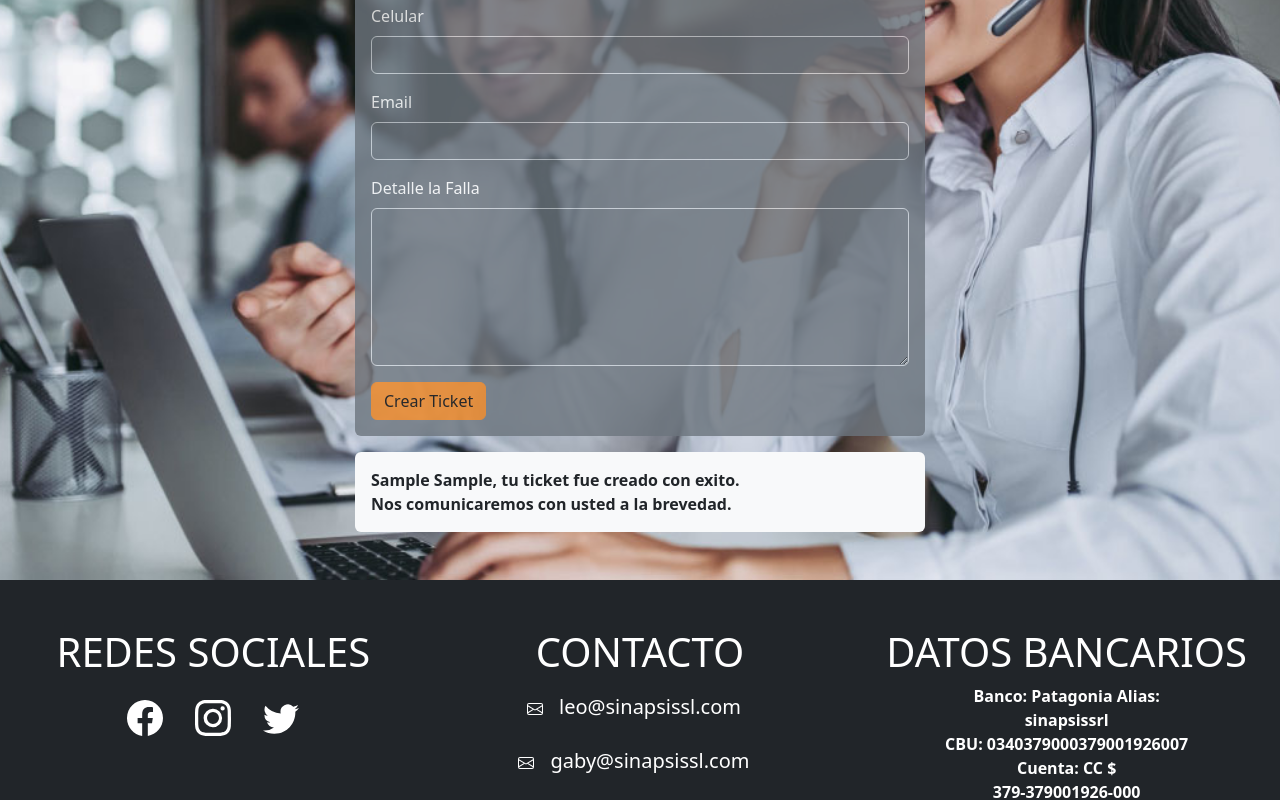
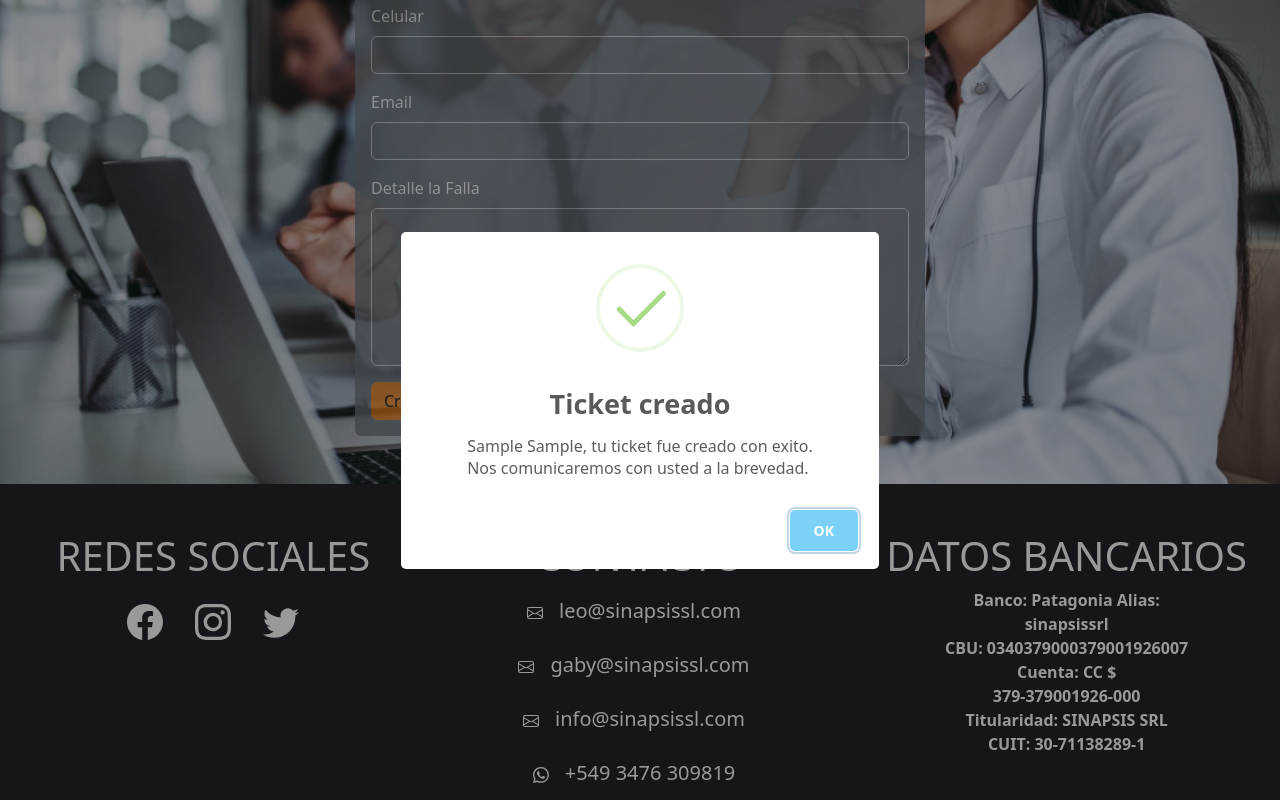
Before and after one commit to gabyreload1983/coderHouseJavascript, a website: page pages/technicalAssistance.html in a window 1280 px wide. Both pictures are taken after typing "Sample", "Sample", "Sample", "name@example.com", "Sample" into the empty fields and a click on the button "Crear Ticket". Shown: the part 411-1211 px from the top of the page. Drawn offline with nearby package versions, Linux system fonts and the light colour scheme; files that its build step writes are made by us from their sources.

Commit message:
Se incorpora SweetAlerts al crear tickets

```diff
--- a/assets/js/technicalAssistance.js
+++ b/assets/js/technicalAssistance.js
@@ -1,5 +1,4 @@
 const formTicket = document.querySelector("#formTicket");
-const messegeResponse = document.querySelector("#messegeResponse");
 const spinnerBorderTechnicalAssistance = document.querySelector(
   "#spinnerBorderTechnicalAssistance"
 );
@@ -29,19 +28,22 @@ const validateForm = (e) => {
     });
 
     createTicket(ticket)
-      ? (messegeResponse.innerHTML = `
-            <strong>${ticket.firstName} ${ticket.lastName}, tu ticket fue creado con exito. </br>
-            Nos comunicaremos con usted a la brevedad.
-            </strong>
-            `)
-      : (messegeResponse.innerHTML = `
-            <strong>${ticket.firstName} ${ticket.lastName}, no se pudo crear tu ticket. </br>
-            Intenta mas tarde.
-            </strong>
-            `);
+      ? swal({
+          title: "Ticket creado",
+          text: `${ticket.firstName} ${ticket.lastName}, tu ticket fue creado con exito.
+        Nos comunicaremos con usted a la brevedad.
+        `,
+          icon: "success",
+        })
+      : swal({
+          title: "Error",
+          text: `${ticket.firstName} ${ticket.lastName}, no se pudo crear tu ticket.
+        Intenta mas tarde.
+      `,
+          icon: "error",
+        });
 
     e.target.reset();
-    messegeResponse.classList.remove("d-none");
     spinnerBorderTechnicalAssistance.classList.add("visually-hidden");
   }, 1000);
 };
--- a/pages/technicalAssistance.html
+++ b/pages/technicalAssistance.html
@@ -270,12 +270,6 @@
               </form>
             </div>
           </div>
-          <div class="row justify-content-center">
-            <div
-              class="col-lg-6 d-block bg-light rounded p-3 mt-3 d-none"
-              id="messegeResponse"
-            ></div>
-          </div>
         </div>
       </div>
     </main>
@@ -451,12 +445,13 @@
         </div>
       </div>
     </footer>
-
+    <script src="https://unpkg.com/sweetalert/dist/sweetalert.min.js"></script>
     <script
       src="https://cdn.jsdelivr.net/npm/bootstrap@5.0.2/dist/js/bootstrap.bundle.min.js"
       integrity="sha384-MrcW6ZMFYlzcLA8Nl+NtUVF0sA7MsXsP1UyJoMp4YLEuNSfAP+JcXn/tWtIaxVXM"
       crossorigin="anonymous"
     ></script>
+
     <script src="../assets/js/navLogin.js"></script>
     <script src="../assets/js/cart.js"></script>
     <script src="../assets/js/technicalAssistance.js"></script>
```
